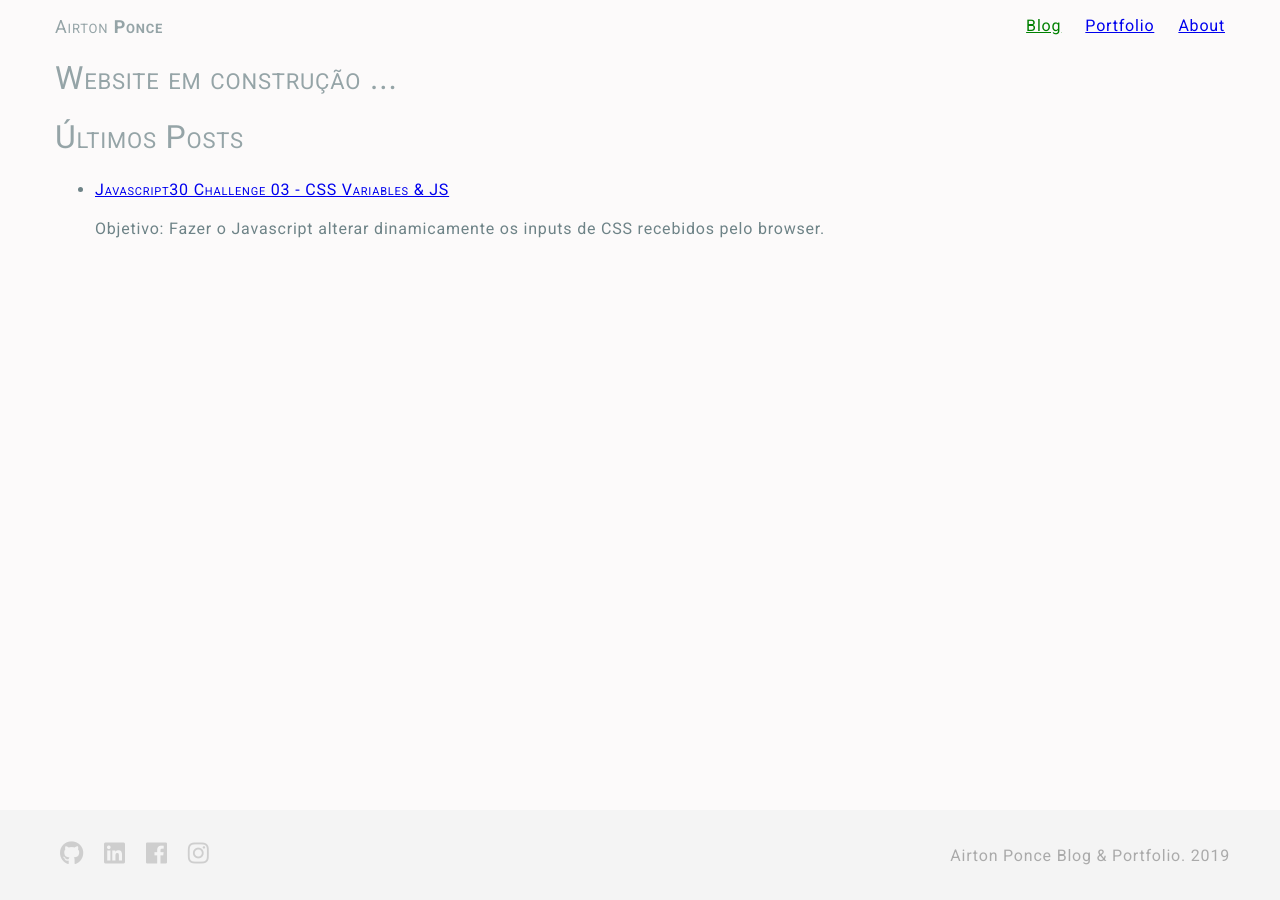
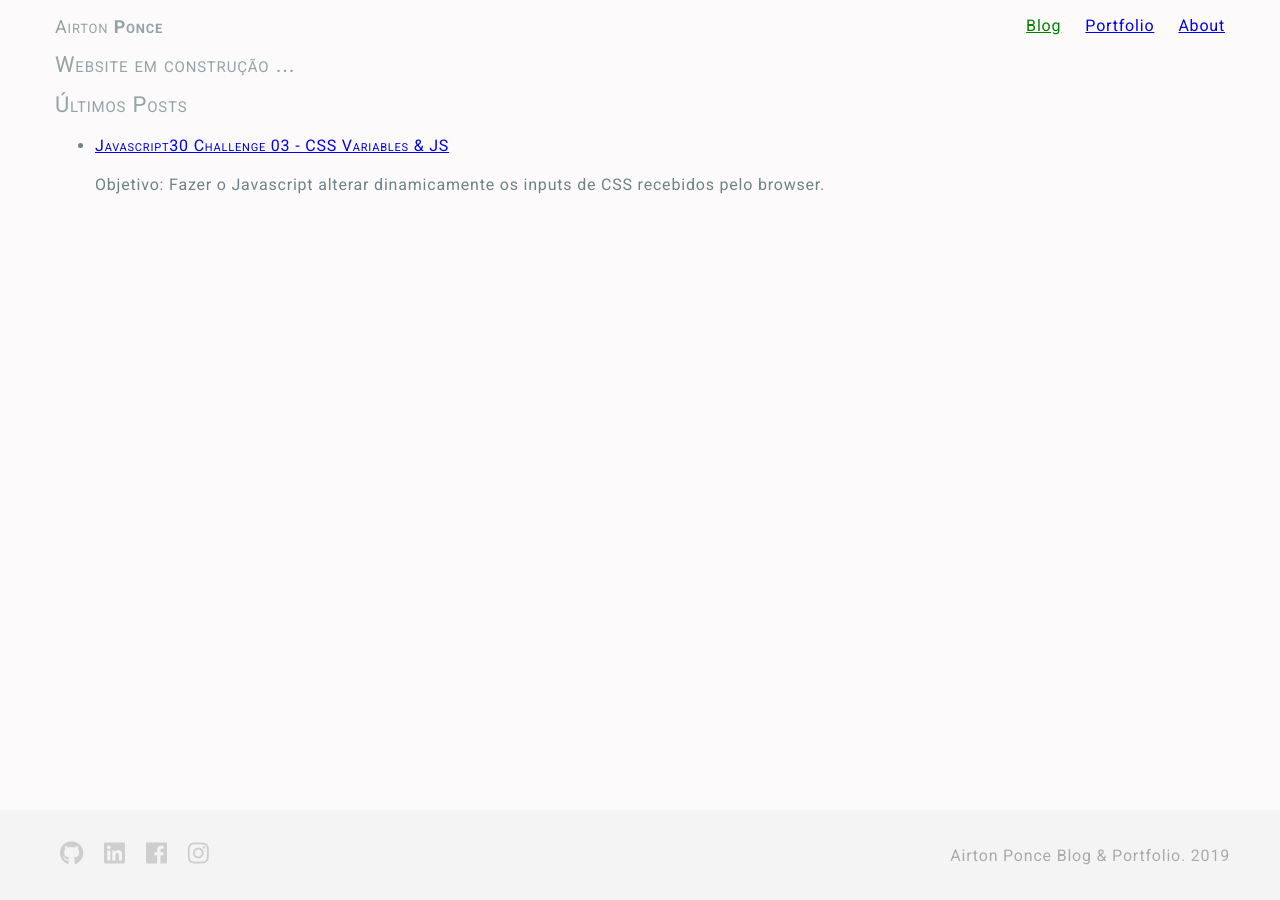
Before and after one commit to APonce911/jekyll-mywebsite, a Jekyll site: the page built from index.html, in a window 1280 px wide. Built offline with Jekyll 4.4.1, drawn with Linux system fonts in a browser that asks for light colours; nearby versions of some CDN libraries.

Commit message:
h1/h2 rem font size

```diff
--- a/_sass/main.scss
+++ b/_sass/main.scss
@@ -21,6 +21,16 @@ h1, h2, h3, h4{
   margin-bottom:0
 }
 
+h1{
+  font-size: 22px;
+  font-size: 1.375rem;
+
+}
+h2{
+  font-size: 20px;
+  font-size: 1.25rem;
+
+}
 h3{
   font-size: 18px;
   font-size: 1.125rem;
```
